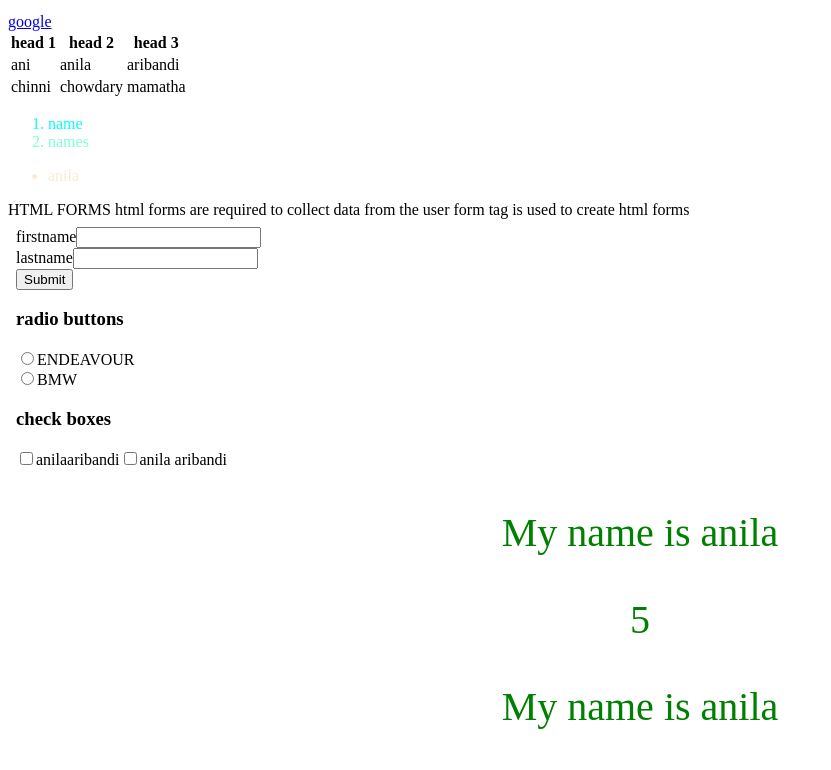
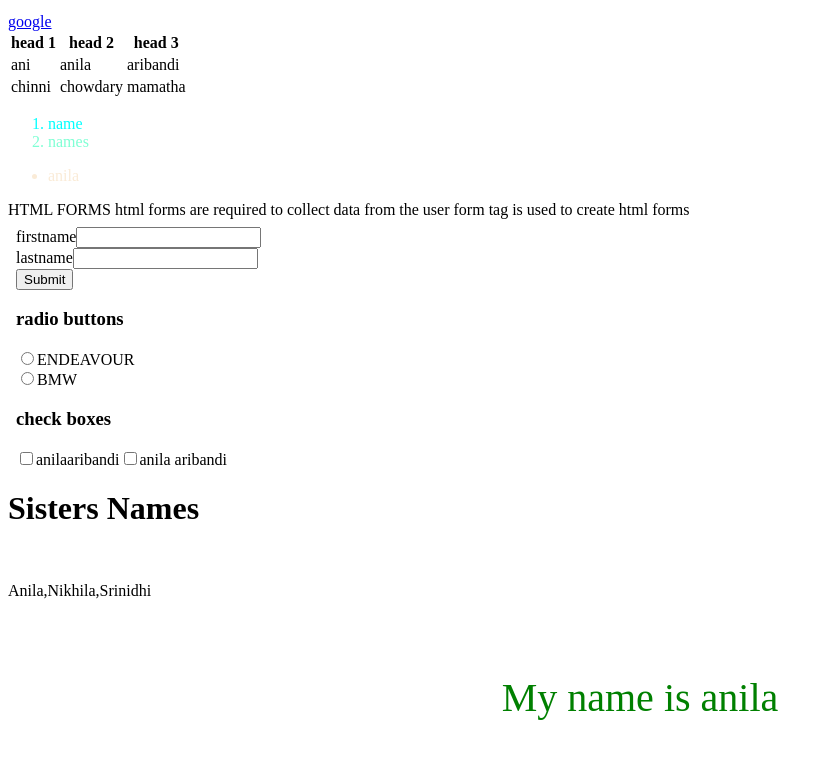
Before and after one commit to anila-aribandi/anila, an Angular app: page / in a window 1280 px wide. Shown: the part 366-1136 px from the top of the page, without its empty margins (0-831 px from the left). Built offline with nearby package versions, Linux system fonts and the light colour scheme.

Commit message:
first commit

```diff
--- a/src/app/htmlpractice/htmlpractice.component.html
+++ b/src/app/htmlpractice/htmlpractice.component.html
@@ -56,3 +56,7 @@ form tag is used to create html forms
         </form>
     </body>
 </html>
+<h1>
+    {{title}}
+</h1><br>
+<p>{{firstNames}}</p> <br>
```
Also changed, not shown: src/app/htmlpractice/htmlpractice.component.ts (line endings or trailing spaces).
